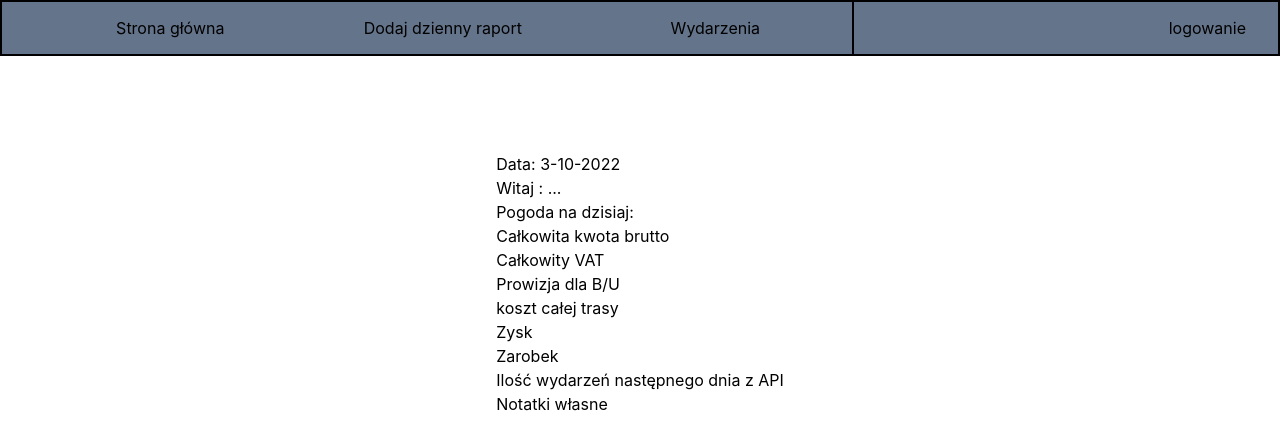
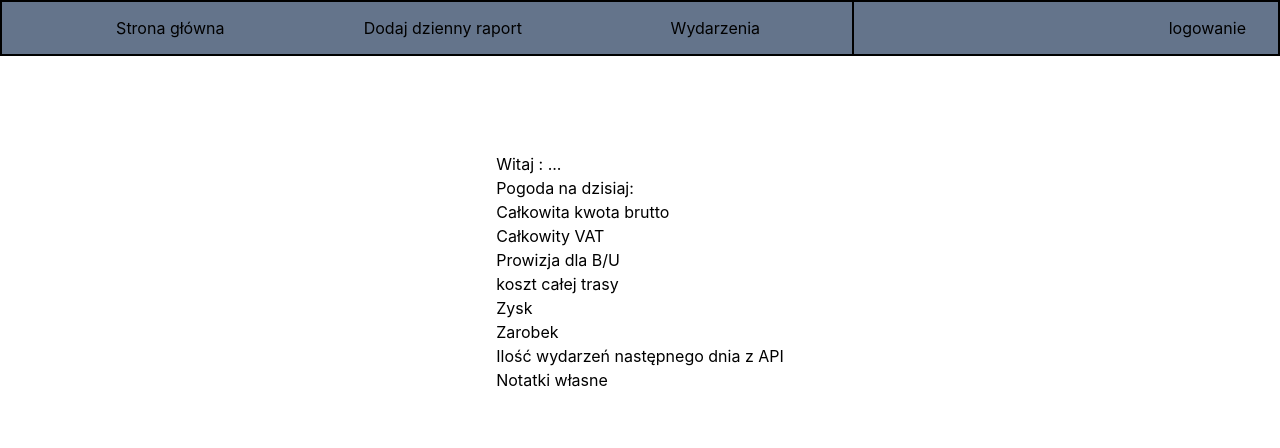
Before and after one commit to radek-zaborski/taxi, a React (Create React App) app: page / in a window 1280 px wide. Shown: the top 448 px of the page. Built offline with nearby package versions, Linux system fonts and the light colour scheme; no server answers.

Commit message:
problem with prevState in context

```diff
--- a/src/Apis/Apis.js
+++ b/src/Apis/Apis.js
@@ -1,17 +1,41 @@
+import { useContext, useEffect } from "react";
+import Context from "../Context/DataContext";
 import axios from "axios";
-import { useContext } from "react";
-import Context from "../Context/DataContext";
-
-export const RequestApi = async () => {
-  const [weather, setWeather] = useContext(Context);
+export const RequestApi = () => {
+  const [data, setData] = useContext(Context);
 
   const adressAPI =
     "https://danepubliczne.imgw.pl/api/data/synop/station/wroclaw";
 
-  try {
-    const res = await axios.get(adressAPI, {});
-    setWeather({ weather: res.data });
-  } catch (err) {
-    console.log(err);
+  function getTime() {
+    const today = new Date();
+    return `${today.getHours()}:${today.getMinutes()}:${today.getSeconds()}`;
   }
+
+  function getDate() {
+    const today = new Date();
+    return `${today.getDay()}-${today.getMonth()}-${today.getFullYear()}`;
+  }
+
+  useEffect(() => {
+    const getWeatherApi = async () => {
+      try {
+        const response = await axios.get(adressAPI);
+
+        setData({ weather: response.data });
+      } catch (err) {
+        console.log("blad:", err);
+      }
+    };
+    getWeatherApi();
+
+    setInterval(() => {
+      setData({
+        date: {
+          numberDate: getDate(),
+          time: getTime(),
+        },
+      });
+    }, 1000);
+  }, []);
 };
--- a/src/App.js
+++ b/src/App.js
@@ -9,10 +9,11 @@ import SingleDay from "./Views/SignleDay/SingleDay";
 import Context from "./Context/DataContext";
 
 function App() {
-  const [context, setContext] = useState("");
+  const [data, setData] = useState(null);
+
   return (
     <Router>
-      <Context.Provider value={[context, setContext]}>
+      <Context.Provider value={[data, setData]}>
         <div className="w-screen flex flex-wrap m-0">
           <header className="w-screen h-auto">
             <Header />
--- a/src/Views/Total/Total.js
+++ b/src/Views/Total/Total.js
@@ -5,35 +5,12 @@ import Context from "../../Context/DataContext";
 import "./Total.scss";
 
 function Total() {
-  const [date, setDate] = useContext(Context);
+  const [data, setData] = useContext(Context);
+  console.log("context pobierany z Total:", data);
 
-  function getTime() {
-    const today = new Date();
-    return `${today.getHours()}:${today.getMinutes()}:${today.getSeconds()}`;
-  }
-
-  function getDate() {
-    const today = new Date();
-    return `${today.getDay()}-${today.getMonth()}-${today.getFullYear()}`;
-  }
-
-  setInterval(() => {
-    setDate({
-      today: {
-        dateNumber: getDate(),
-        time: getTime(),
-      },
-    });
-  }, 1000);
-
-  const { today } = date;
-
-  console.log(today);
   return (
     <section>
-      <article>
-        <h3>Data: {today ? today.dateNumber : ""}</h3>
-      </article>
+      <article>{/* <h3>Data: {today ? today.dateNumber : ""}</h3> */}</article>
       <article>
         <DataField title="Dzisiejsza Pogoda" value={""} />
       </article>
```
